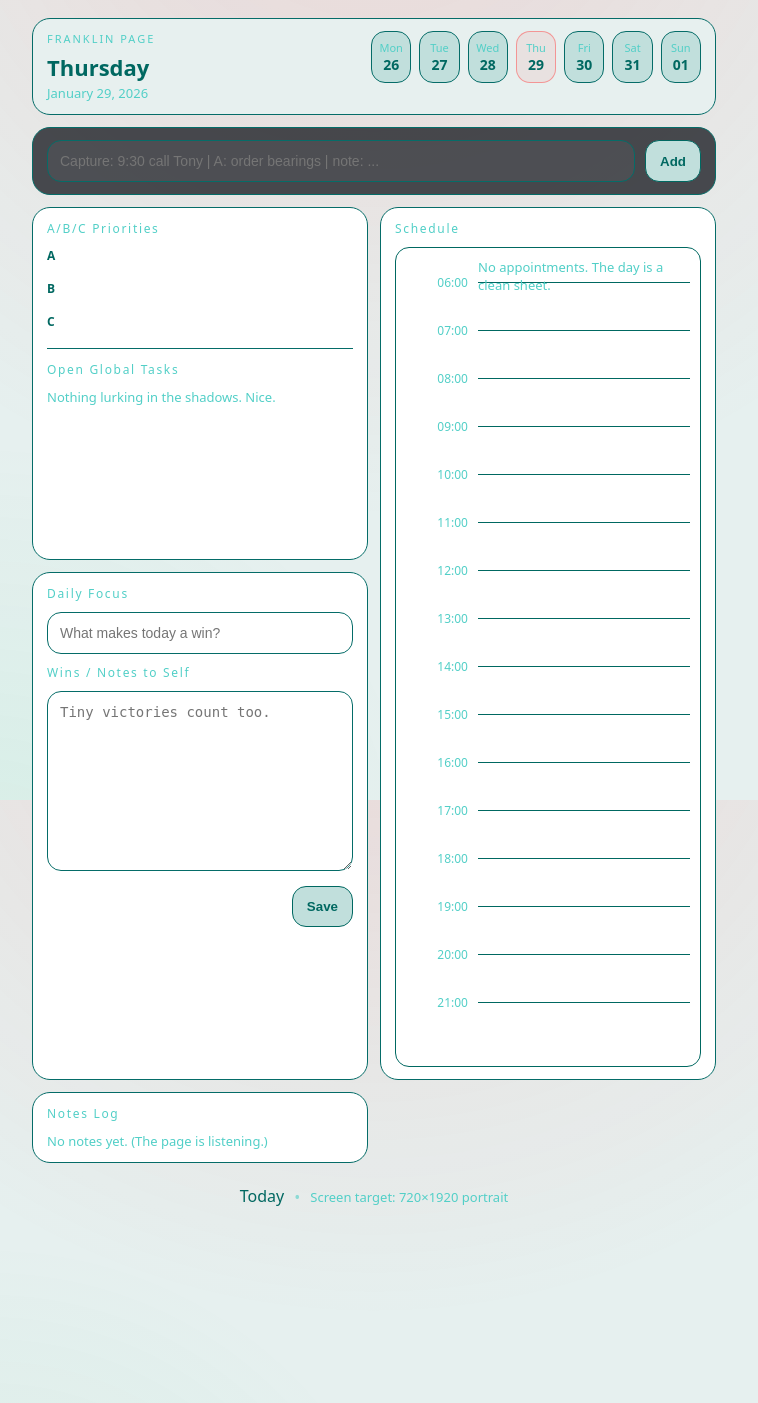
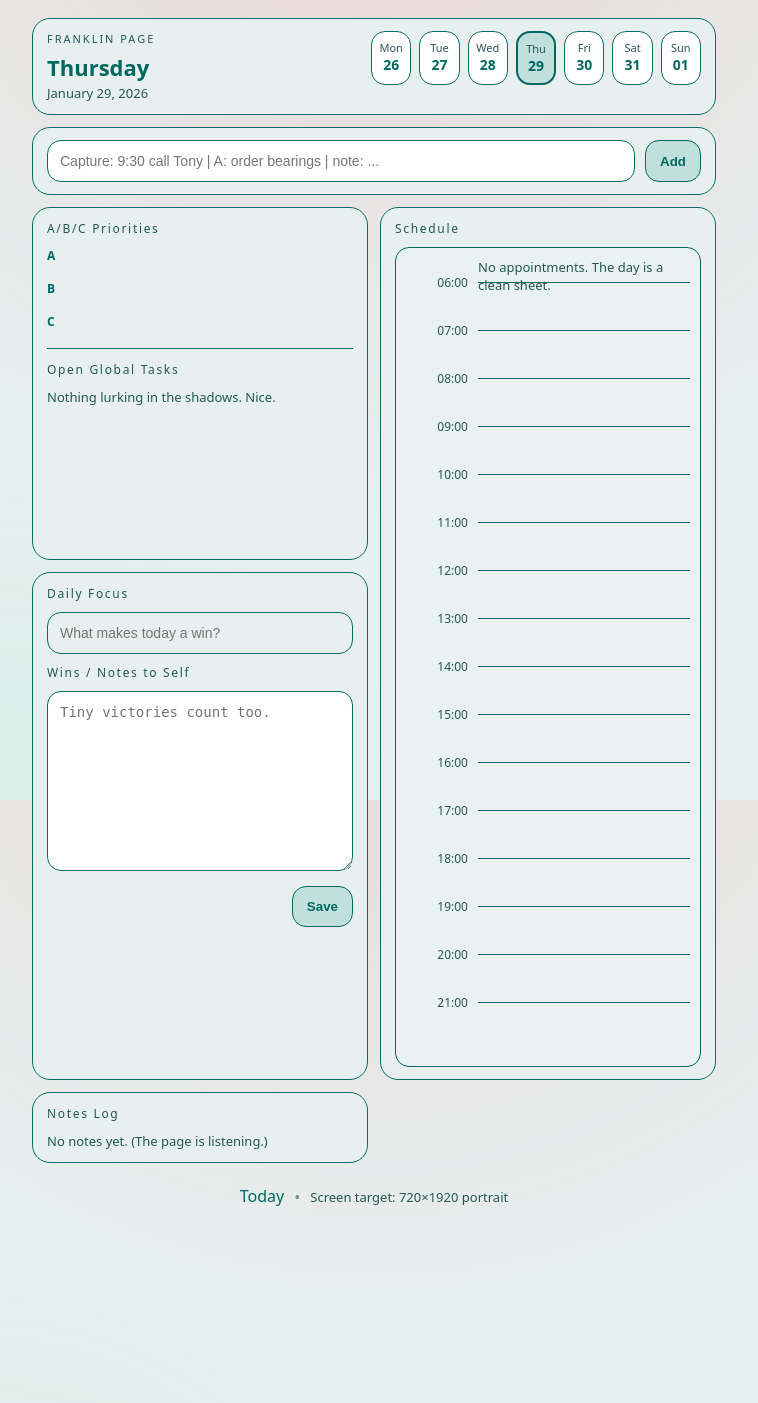
Before and after one commit to andyleer/miniFranklin, a Flask app: page /day/today in a window 1280 px wide. Shown: the top 1403 px of the page, without its empty margins (266-1024 px from the left). Run offline with Flask 3, Linux system fonts and the light colour scheme; data comes from the database, SQL or seed files in the repository; data that the repository does not hold is empty.

Commit message:
Refactor CSS styles for UI enhancements
Updated various background colors and border styles for improved UI consistency.

```diff
--- a/app/static/style.css
+++ b/app/static/style.css
@@ -2,7 +2,7 @@
   --bg: #e6f0ef;
   --paper: #e6f0ef;
   --ink: #006861;
-  --muted: rgb(82 207 199);
+  --muted: rgb(36 87 83);
   --line: rgb(5 108 104);
   --accent: #006c66;
   --ok: #3d6652;
@@ -61,11 +61,12 @@ body{
   border-radius: 14px;
   padding: 8px 0;
   text-align:center;
-  background: rgb(193 223 220);
+  background: rgb(255 255 255);
 }
 .weekday.active{
-  border-color: rgba(255,59,59,.45);
-  background: rgba(255,59,59,.08);
+  border-color: rgb(0 0 0);
+  background: rgb(193 223 220);
+  border: 2px solid ;
 }
 .wk-dow{ font-size: 11px; color: var(--muted); }
 .wk-num{ font-size: 14px; font-weight: 700; }
@@ -73,14 +74,14 @@ body{
 .capture{
   margin-top: 12px;
   padding: 12px 14px;
-  background: rgba(17,19,26,.75);
+  background: rgb(231 240 239);
   border: 1px solid var(--line);
   border-radius: 18px;
 }
 .capture form{ display:flex; gap:10px; }
 .capture-input{
   flex:1;
-  background: rgba(255,255,255,.04);
+  background: rgb(255 255 255);
   border: 1px solid var(--line);
   color: var(--ink);
   border-radius: 14px;
@@ -99,7 +100,7 @@ body{
   font-weight: 700;
   cursor:pointer;
 }
-.btn:hover{ background: rgb(228 204 204 / 20%); }
+.btn:hover{ background: rgb(230 233 232); }
 
 .grid{
   margin-top: 12px;
@@ -110,7 +111,7 @@ body{
 }
 
 .card{
-  background: rgb(255 255 255);
+  background: rgb(231 240 239);
   border: 1px solid var(--line);
   border-radius: 18px;
   padding: 12px 14px;
@@ -147,7 +148,7 @@ body{
   padding: 8px 10px;
   border: 1px solid rgba(234,238,247,.10);
   border-radius: 14px;
-  background: rgba(255,255,255,.03);
+  background: rgb(255 255 255);
 }
 .task.done{
   opacity: .55;
@@ -162,8 +163,8 @@ body{
   margin-top: 2px;
 }
 .task.done .task-check{
-  background: rgb(228 33 33);
-  border-color: rgba(27,214,125,.55);
+  background: rgb(193 223 220);
+  border-color: #9E9E9E;
 }
 .task-text{ font-size: 14px; line-height: 1.2rem; }
 
@@ -229,19 +230,19 @@ body{
 .appt-time{ font-weight: 800; font-size: 12px; min-width: 72px; }
 .appt-title{ font-size: 14px; flex:1; }
 .appt-del{
-  background: transparent;
-  border: 1px solid rgba(234,238,247,.22);
+  background: #c1dfdc;
+  border: 1px solid rgb(0 104 97);
   color: var(--ink);
   border-radius: 10px;
   width: 28px;
   height: 28px;
   cursor:pointer;
 }
-.appt-del:hover{ border-color: rgba(255,59,59,.55); }
+.appt-del:hover{ border-color: #FF5722; }
 
 .textline{
   width:100%;
-  background: rgba(255,255,255,.04);
+  background: rgb(231 240 239);
   border: 1px solid var(--line);
   color: var(--ink);
   border-radius: 14px;
@@ -252,7 +253,7 @@ body{
 .textarea{
   width:100%;
   min-height: 180px;
-  background: rgba(255,255,255,.04);
+  background: rgb(255 255 255);
   border: 1px solid var(--line);
   color: var(--ink);
   border-radius: 14px;
```
